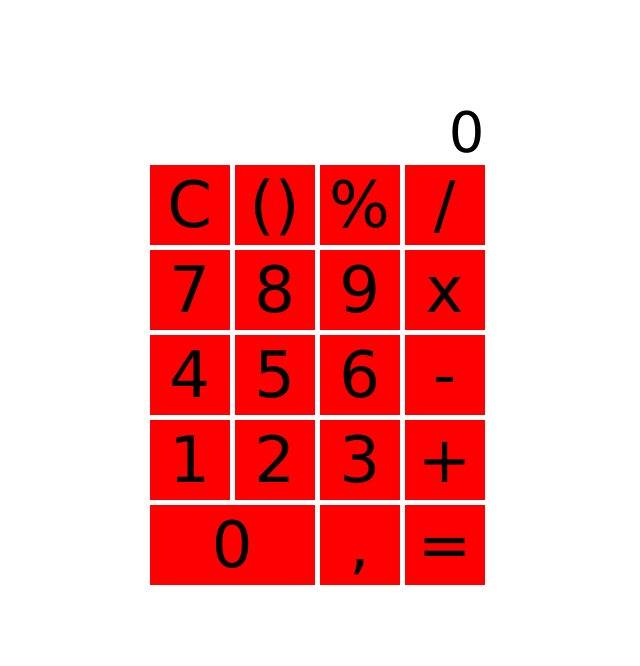
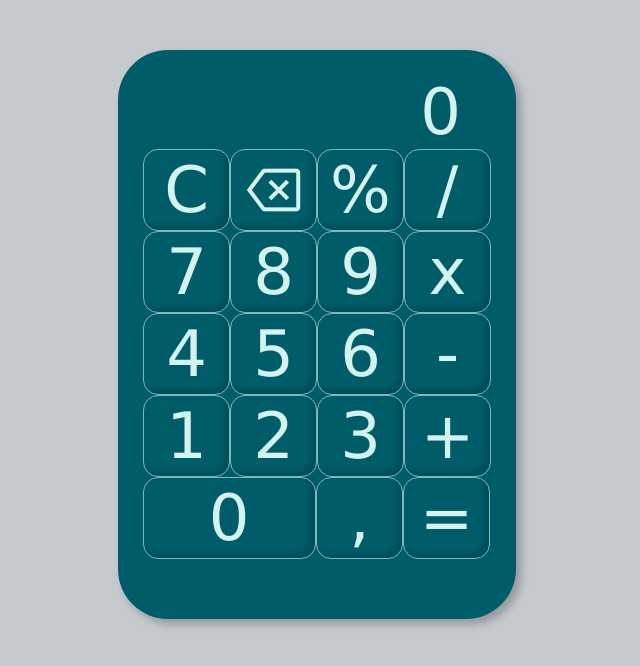
Before and after one commit to SF4NU/react-calcolatrice, a React (Vite) app: page / in a window 1280 px wide. Shown: the top 666 px of the page, without its empty margins (323-963 px from the left). Built offline with nearby package versions, Linux system fonts and the light colour scheme.

Commit message:
aggiunto la parte di css

```diff
--- a/index.html
+++ b/index.html
@@ -4,6 +4,7 @@
     <meta charset="UTF-8" />
     <link rel="icon" type="image/svg+xml" href="/vite.svg" />
     <meta name="viewport" content="width=device-width, initial-scale=1.0" />
+    <link rel="stylesheet" href="https://fonts.googleapis.com/css2?family=Material+Symbols+Outlined:opsz,wght,FILL,GRAD@24,400,0,0" />
     <title>Calcolatrice</title>
   </head>
   <body>
--- a/src/Calcolatrice.jsx
+++ b/src/Calcolatrice.jsx
@@ -31,16 +31,16 @@ function Calcolatrice() {
   return (
     <>
       <section>
-        <div className="risultato-div">
-          <div className="risultato">{calculation}</div>
-        </div>
         <div className="tasti">
+          <div className="risultato-div">
+            <span className="risultato">{calculation}</span>
+          </div>
           <div className="tasti-div">
             <div className="tasto" onClick={addToCalculation}>
               C
             </div>
             <div className="tasto" onClick={addToCalculation}>
-              ()
+              <span class="material-symbols-outlined">backspace</span>
             </div>
             <div className="tasto" onClick={addToCalculation}>
               %
--- a/src/index.css
+++ b/src/index.css
@@ -1,41 +1,104 @@
 body {
   font-size: 4rem;
   font-family: 'Lucida Sans', 'Lucida Sans Regular', 'Lucida Grande', 'Lucida Sans Unicode', Geneva, Verdana, sans-serif;
+  background-color: #C5CACF
+}
+html {
+-webkit-tap-highlight-color: rgba(0, 0, 0, 0);
 }
 section {
 display: flex;
 align-items: center;
 justify-content: center;
-margin-top: 100px;
+margin-top: 50px;
 flex-direction: column;
+}
+.risultato-div {
+display: flex;
+justify-content: end;
+align-items: end;
+width: 318px;
+color: #D3F3EE;
+overflow: auto;
+}
+.risultato {
+display: inline-block;
+user-select: none;
 }
 .tasti {
 display: flex;
+padding: 25px;
 flex-direction: column;
-row-gap: 5px;
+  background-color: #005C69;
+border-radius: 50px;
+box-shadow: 5px 5px 8px rgba(0, 0, 0, 0.25);
+position: relative;
+padding-bottom: 60px;
 }
 .tasti-div {
 display: flex;
-column-gap: 5px;
 }
 .tasti-div div {
 display: flex;
 align-items: center;
 justify-content: center;
-width: 80px;
+width: 85px;
 height: 80px;
 max-width: 160px;
-background-color: red;
+color: #d3f3ee;
+cursor: pointer;
+user-select: none;
+transition: color 0.15s, background-color 0.15s;
+border: 0.1px solid #7fb7be;
+border-radius: 15px;
+box-shadow: inset -5px -5px 5px rgba(0, 0, 0, 0.15);
+
+}
+.tasti-div div:hover {
+color: #005c69;
+background-color: #d3f3ee;
+}
+.tasti-div div:active {
+background-color: #93b7be;
+color: #f1fffa;
+}
+.tasti-div div span:active {
+position: absolute;
+animation: move 0.5s ease;
+}
+
+.tasto-zero {
+padding-left: 42.5px;
+padding-right: 43.5px;
+}
+.material-symbols-outlined {
+font-size: 4rem;
+
+}
+@keyframes move {
+0% {
+  transform: translate(0);
+}
+100% {
+  transform: translateY(5px);
+}
+}
+.change-colors {
+display: flex;
+flex-direction: row;
+justify-content: center;
+align-items: center;
+position: absolute;
+bottom: 10px;
+left: 0;
+right: 30px;
+padding-bottom: 5px;
+}
+.colors {
+height: 30px;
+width: 30px;
+background-color: black;
+margin-left: 30px;
+border-radius: 30px;
 cursor: pointer;
 }
-.tasto-zero {
-padding-left: 42.5px;
-padding-right: 42.5px;
-}
-.risultato-div {
-  font-size: 3.5rem;
-  display: flex;
-  align-items: center;
-  justify-content: end;
-  width: 335px;
-}
```
